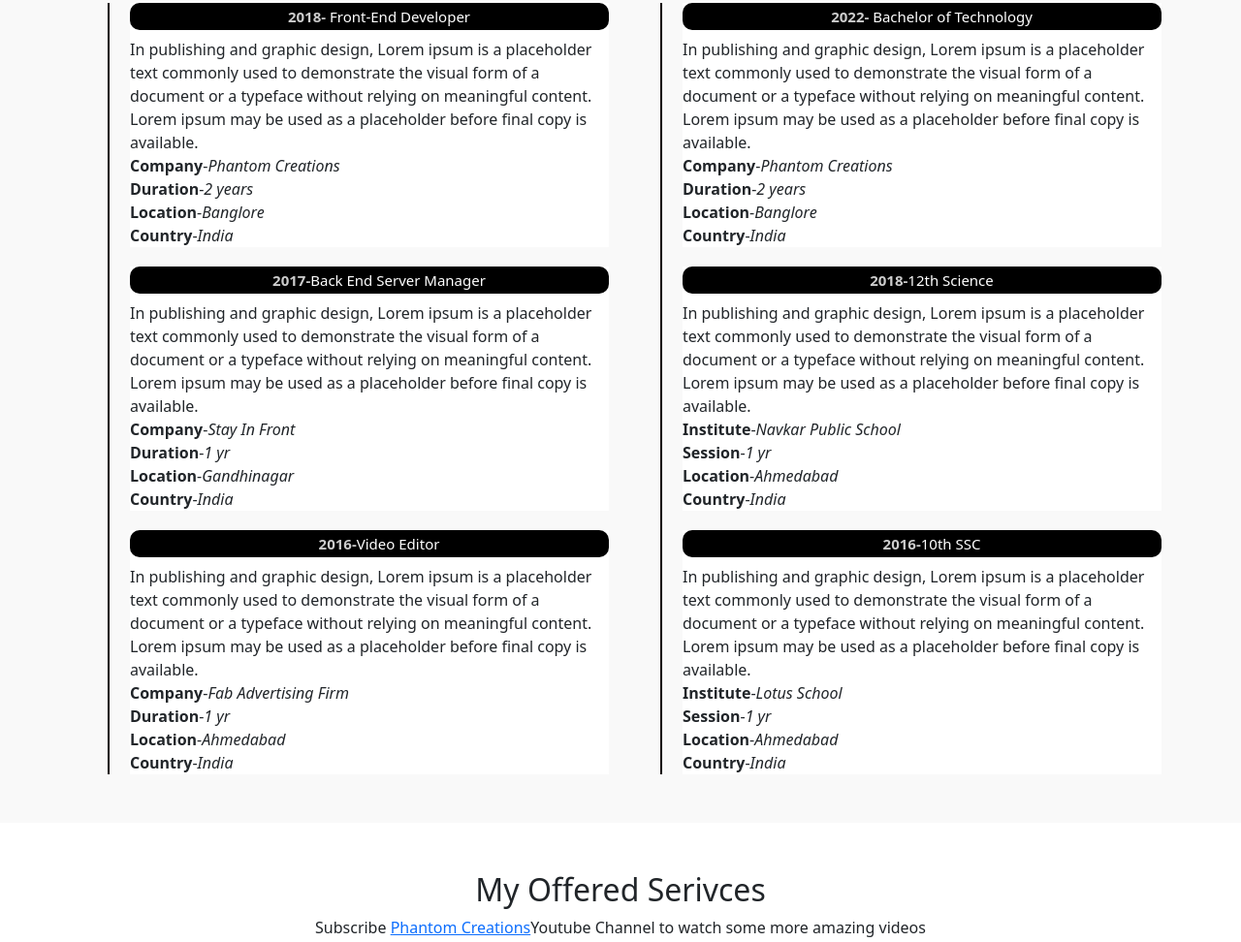
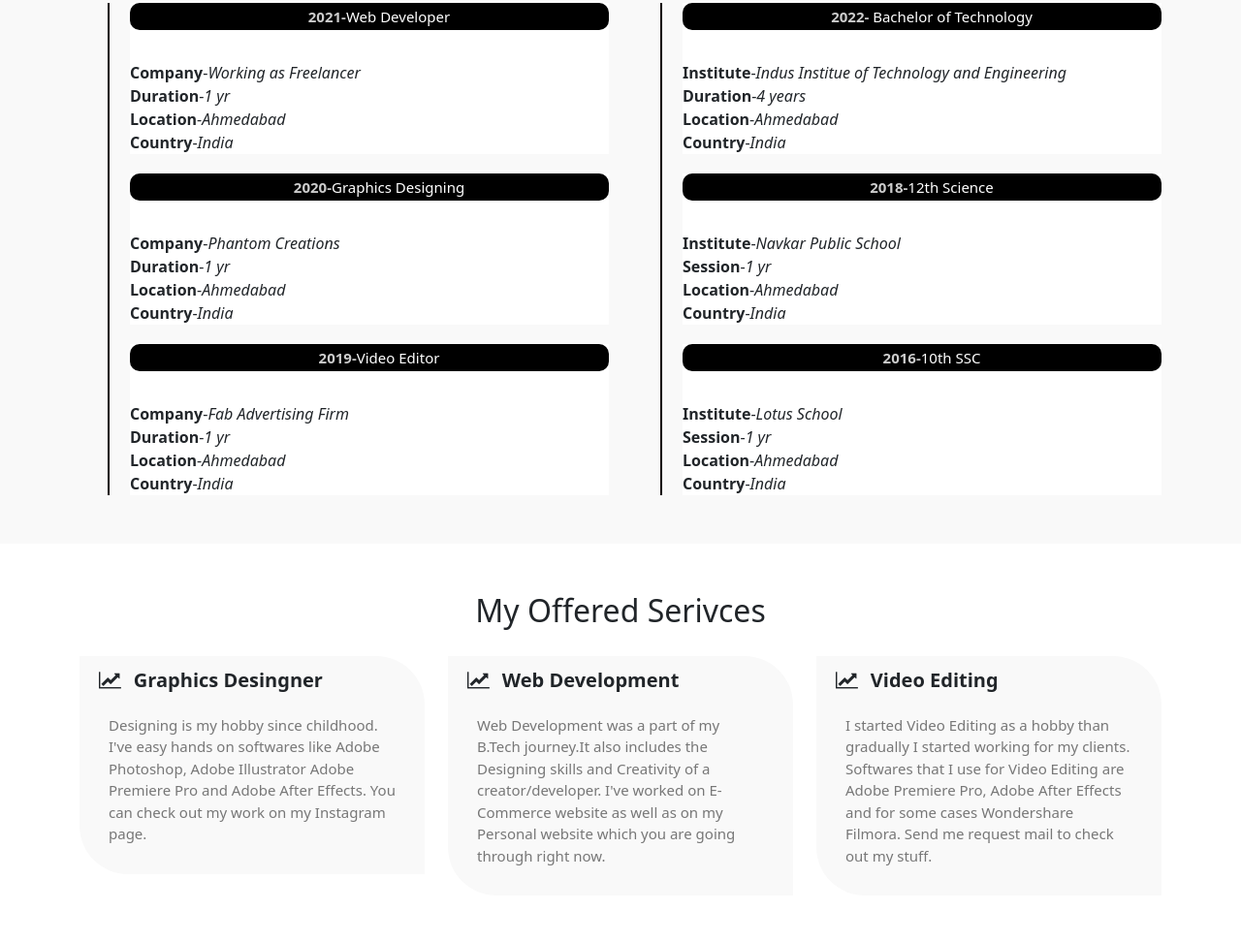
Before and after one commit to sergio1612/resume, a website: page index.html in a window 1280 px wide. Shown: the part 1558-2530 px from the top of the page at 97% size. Drawn offline with nearby package versions, Linux system fonts and the light colour scheme.

Commit message:
resume update

```diff
--- a/index.html
+++ b/index.html
@@ -94,12 +94,12 @@
                                 <div class="skills-bar">
                                     <p>Graphics Desingner</p>
                                     <div class="progress">
-                                        <div class="progress-bar"style="width:80%;">80%</div>
+                                        <div class="progress-bar"style="width:90%;">90%</div>
                                     </div>
 
                                     <p>Web Developer</p>
                                     <div class="progress">
-                                        <div class="progress-bar"style="width:90%;">90%</div>
+                                        <div class="progress-bar"style="width:80%;">80%</div>
                                     </div>
 
                                     <p>Video Editor</p>
@@ -142,39 +142,30 @@
                                     <h3 class="text-center">My Experience </h3>
                                     <ul class="timeline">
                                      <li>
-                                         <h4><span>2018-</span> Front-End Developer</h4>
+                                         <h4><span>2021-</span>Web Developer</h4>
                                          <p>
-                                             In publishing and graphic design, Lorem ipsum is a placeholder text commonly
-                                            used to demonstrate the visual form of a document or a typeface without
-                                            relying on meaningful content. Lorem ipsum may be used as a placeholder before
-                                            final copy is available.<br>
-                                            <b>Company</b>-<i>Phantom Creations</i><br>
-                                            <b>Duration</b>-<i>2 years</i><br>
-                                            <b>Location</b>-<i>Banglore</i><br>
+                                             <br>
+                                            <b>Company</b>-<i>Working as Freelancer</i><br>
+                                            <b>Duration</b>-<i>1 yr</i><br>
+                                            <b>Location</b>-<i>Ahmedabad</i><br>
                                             <b>Country</b>-<i>India </i><br>
                                          </p>
                                      </li>
 
                                      <li>
-                                        <h4><span>2017-</span>Back End Server Manager</h4>
+                                        <h4><span>2020-</span>Graphics Designing</h4>
                                         <p>
-                                            In publishing and graphic design, Lorem ipsum is a placeholder text commonly
-                                           used to demonstrate the visual form of a document or a typeface without
-                                           relying on meaningful content. Lorem ipsum may be used as a placeholder before
-                                           final copy is available.<br>
-                                           <b>Company</b>-<i>Stay In Front</i><br>
+                                            <br>
+                                           <b>Company</b>-<i>Phantom Creations</i><br>
                                            <b>Duration</b>-<i>1 yr</i><br>
-                                           <b>Location</b>-<i>Gandhinagar</i><br>
+                                           <b>Location</b>-<i>Ahmedabad</i><br>
                                            <b>Country</b>-<i>India </i><br>
                                         </p>
                                     </li>
                                     <li>
-                                        <h4><span>2016-</span>Video Editor</h4>
+                                        <h4><span>2019-</span>Video Editor</h4>
                                         <p>
-                                            In publishing and graphic design, Lorem ipsum is a placeholder text commonly
-                                           used to demonstrate the visual form of a document or a typeface without
-                                           relying on meaningful content. Lorem ipsum may be used as a placeholder before
-                                           final copy is available.<br>
+                                            <br>
                                            <b>Company</b>-<i>Fab Advertising Firm</i><br>
                                            <b>Duration</b>-<i>1 yr</i><br>
                                            <b>Location</b>-<i>Ahmedabad</i><br>
@@ -189,13 +180,10 @@
                                      <li>
                                          <h4><span>2022-</span> Bachelor of Technology </h4>
                                          <p>
-                                             In publishing and graphic design, Lorem ipsum is a placeholder text commonly
-                                            used to demonstrate the visual form of a document or a typeface without
-                                            relying on meaningful content. Lorem ipsum may be used as a placeholder before
-                                            final copy is available.<br>
-                                            <b>Company</b>-<i>Phantom Creations</i><br>
-                                            <b>Duration</b>-<i>2 years</i><br>
-                                            <b>Location</b>-<i>Banglore</i><br>
+                                            <br>
+                                            <b>Institute</b>-<em>Indus Institue of Technology and Engineering</em><br>
+                                            <b>Duration</b>-<i>4 years</i><br>
+                                            <b>Location</b>-<i>Ahmedabad</i><br>
                                             <b>Country</b>-<i>India </i><br>
                                          </p>
                                      </li>
@@ -203,10 +191,7 @@
                                      <li>
                                         <h4><span>2018-</span>12th Science</h4>
                                         <p>
-                                            In publishing and graphic design, Lorem ipsum is a placeholder text commonly
-                                           used to demonstrate the visual form of a document or a typeface without
-                                           relying on meaningful content. Lorem ipsum may be used as a placeholder before
-                                           final copy is available.<br>
+                                           <br>
                                            <b>Institute</b>-<i>Navkar Public School</i><br>
                                            <b>Session</b>-<i>1 yr</i><br>
                                            <b>Location</b>-<i>Ahmedabad</i><br>
@@ -216,10 +201,7 @@
                                     <li>
                                         <h4><span>2016-</span>10th SSC</h4>
                                         <p>
-                                            In publishing and graphic design, Lorem ipsum is a placeholder text commonly
-                                           used to demonstrate the visual form of a document or a typeface without
-                                           relying on meaningful content. Lorem ipsum may be used as a placeholder before
-                                           final copy is available.<br>
+                                           <br>
                                            <b>Institute</b>-<i>Lotus School</i><br>
                                            <b>Session</b>-<i>1 yr</i><br>
                                            <b>Location</b>-<i>Ahmedabad</i><br>
@@ -241,16 +223,15 @@
                     <div class="services" id="services">
                         <div class="container">
                             <h2 class="text-center">My Offered Serivces</h2>
-                            <p class="text-center">Subscribe <a href="https://www.youtube.com/channel/UCDILGiIEAKbYdPACs0ItzGA">Phantom Creations</a>Youtube Channel to watch some more amazing videos </p>
+
 
                             <div class="row">
                                 <div class="col-md-4">
                                     <div class="service-box">
                                         <i class="fa fa-line-chart"></i><span><b>Graphics Desingner</b></span>
-                                        <p>In publishing and graphic design, Lorem ipsum is a placeholder text commonly
-                                            used to demonstrate the visual form of a document or a typeface without
-                                            relying on meaningful content. Lorem ipsum may be used as a placeholder before
-                                            final copy is available.</p>
+                                        <p>Designing is my hobby since childhood. I've easy hands on softwares like Adobe Photoshop, Adobe Illustrator
+                                            Adobe Premiere Pro and Adobe After Effects. You can check out my work on my Instagram page.
+                                        </p>
                                     </div>
 
                                 </div>
@@ -258,10 +239,7 @@
                                 <div class="col-md-4">
                                     <div class="service-box">
                                         <i class="fa fa-line-chart"></i><span><b>Web Development</b></span>
-                                        <p>In publishing and graphic design, Lorem ipsum is a placeholder text commonly
-                                            used to demonstrate the visual form of a document or a typeface without
-                                            relying on meaningful content. Lorem ipsum may be used as a placeholder before
-                                            final copy is available.</p>
+                                        <p>Web Development was a part of my B.Tech journey.It also includes the Designing skills and Creativity of a creator/developer. I've worked on E-Commerce website as well as on my Personal website which you are going through right now.</p>
                                     </div>
 
                                 </div>
@@ -270,10 +248,7 @@
                                 <div class="col-md-4">
                                     <div class="service-box">
                                         <i class="fa fa-line-chart"></i><span><b>Video Editing</b></span>
-                                        <p>In publishing and graphic design, Lorem ipsum is a placeholder text commonly
-                                            used to demonstrate the visual form of a document or a typeface without
-                                            relying on meaningful content. Lorem ipsum may be used as a placeholder before
-                                            final copy is available.</p>
+                                        <p>I started Video Editing as a hobby than gradually I started working for my clients. Softwares that I use for Video Editing are Adobe Premiere Pro, Adobe After Effects and for some cases Wondershare Filmora. Send me request mail to check out my stuff.</p>
                                     </div>
 
                                 </div>
@@ -290,10 +265,6 @@
                     <div class="contact" id="contact">
                         <div class="container text-center">
                             <h2> Contact Me</h2>
-                            <p>In publishing and graphic design, Lorem ipsum is a placeholder text commonly
-                                used to demonstrate the visual form of a document or a typeface without
-                                relying on meaningful content. Lorem ipsum may be used as a placeholder before
-                                final copy is available.</p>
 
                             <div class="row">
                                 <div class="col-md-4">
```
Also changed, not shown: 1 other file.
